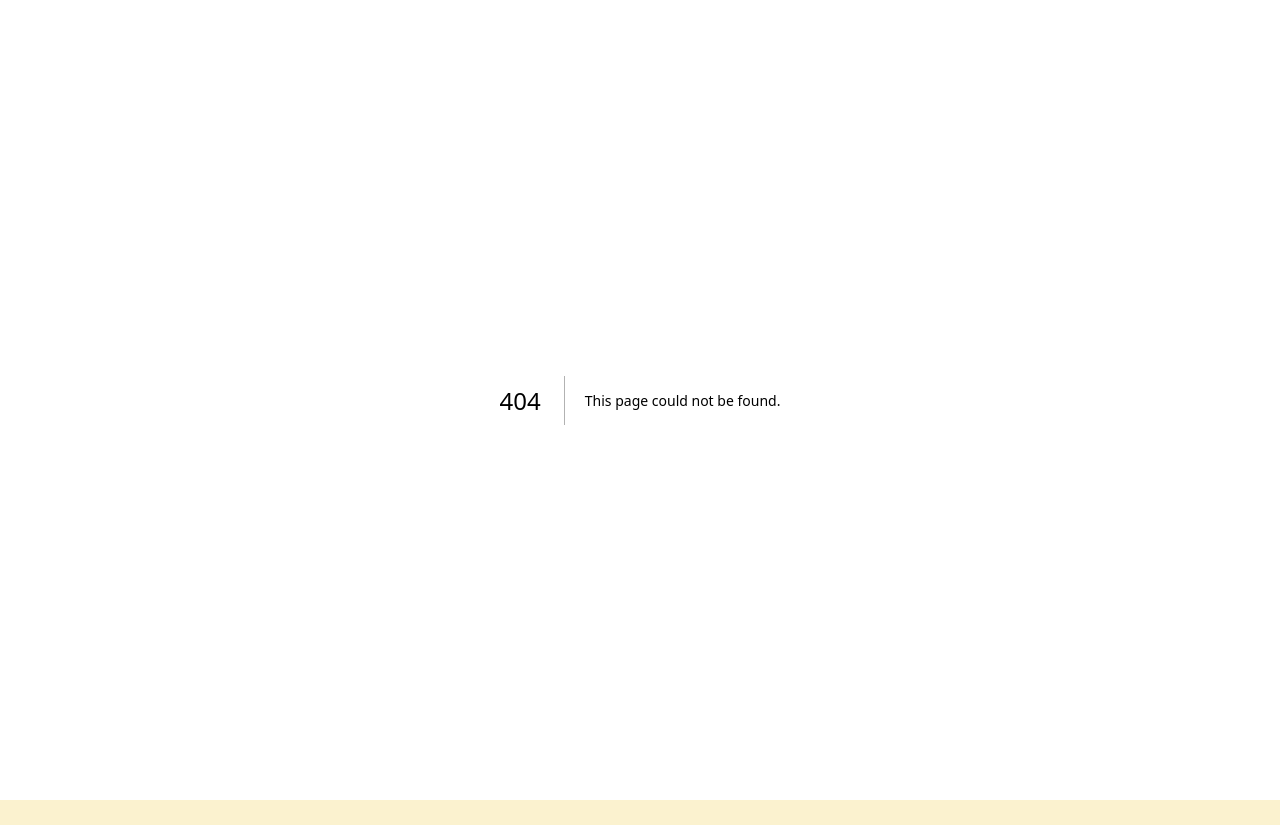
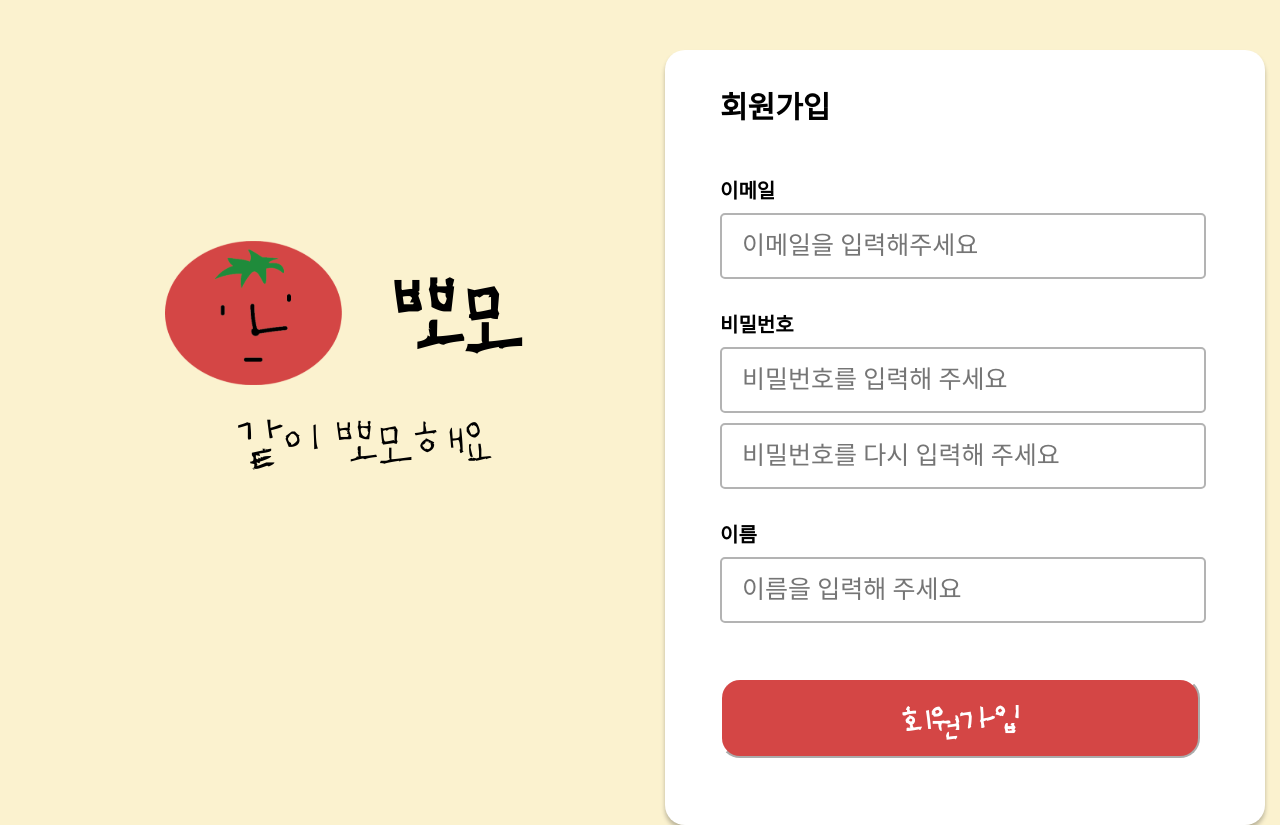
Before and after one commit to prgrms-fe-devcourse/FEDC3_POMO_DY, a Next.js app: page /join in a window 1280 px wide. Before the commit this address had no page. Before the commit the page ends 800 px from the top, so only its background shows below. Built offline with nearby package versions, Linux system fonts and the light colour scheme; a web font is replaced by a local one.

Commit message:
feat: 로그인 이벤트 제작

```diff
--- a/pages/create/index.tsx
+++ b/pages/join/index.tsx
@@ -1,12 +1,12 @@
 import LogoSvg from '@public/svg/logo.svg';
 import styled from '@emotion/styled';
+import { ChangeEvent, FormEvent, useState } from 'react';
+import { useQuery } from 'react-query';
 
 const Main = styled.div`
-  width: 80%;
-  height: 60%;
-  position: absolute;
-  left: 10%;
-  top: 10%;
+  margin-top: 50px;
+  justify-content: center;
+  align-items: center;
   display: flex;
 `;
 
@@ -97,7 +97,44 @@ const FormButton = styled.button`
   color: white;
 `;
 
-export default function Create() {
+export default function Join() {
+  /*   const { status, data, error } = useQuery('join', fetchTodoList);
+
+  if (status === 'loading') {
+    return <span>Loading...</span>;
+  }
+
+  if (status === 'error') {
+    return <span>Error: {error.message}</span>;
+  } */
+
+  const [Email, setEmail] = useState('');
+  const [Name, setName] = useState('');
+  const [Password, setPassword] = useState('');
+  const [ConfirmPassword, setConfirmPassword] = useState('');
+
+  const onEmailHandler = (event: ChangeEvent<HTMLInputElement>) => {
+    setEmail(event.currentTarget.value);
+  };
+  const onNameHandler = (event: ChangeEvent<HTMLInputElement>) => {
+    setName(event.currentTarget.value);
+  };
+  const onPasswordHandler = (event: ChangeEvent<HTMLInputElement>) => {
+    setPassword(event.currentTarget.value);
+  };
+  const onConfirmPasswordHandler = (event: ChangeEvent<HTMLInputElement>) => {
+    setConfirmPassword(event.currentTarget.value);
+  };
+
+  const handleSubmit = (event: FormEvent<HTMLFormElement>) => {
+    event.preventDefault();
+    console.log(event);
+    console.log(Email);
+    console.log(Password);
+    console.log(ConfirmPassword);
+    console.log(Name);
+  };
+
   return (
     <Main>
       <Side>
@@ -107,20 +144,20 @@ export default function Create() {
         </Logo>
         <LogoSubTitle>같이 뽀모해요</LogoSubTitle>
       </Side>
-      <Form>
+      <Form onSubmit={handleSubmit}>
         <FormTitle>회원가입</FormTitle>
         <FormList>
           <FormSubTitle>이메일</FormSubTitle>
-          <FormInput type="email" placeholder="이메일을 입력해주세요" />
+          <FormInput type="email" placeholder="이메일을 입력해주세요" onChange={onEmailHandler} />
         </FormList>
         <FormList>
           <FormSubTitle>비밀번호</FormSubTitle>
-          <FormInput type="password" placeholder="비밀번호를 입력해 주세요" />
-          <FormInput type="password" placeholder="비밀번호를 다시 입력해 주세요" />
+          <FormInput type="password" placeholder="비밀번호를 입력해 주세요" onChange={onPasswordHandler} />
+          <FormInput type="password" placeholder="비밀번호를 다시 입력해 주세요" onChange={onConfirmPasswordHandler} />
         </FormList>
         <FormList>
           <FormSubTitle>이름</FormSubTitle>
-          <FormInput type="text" placeholder="이름을 입력해 주세요" />
+          <FormInput type="text" placeholder="이름을 입력해 주세요" onChange={onNameHandler} />
         </FormList>
         <FormList>
           <FormButton type="submit">회원가입</FormButton>
```
Also changed, not shown: public/svg/logo.svg.
